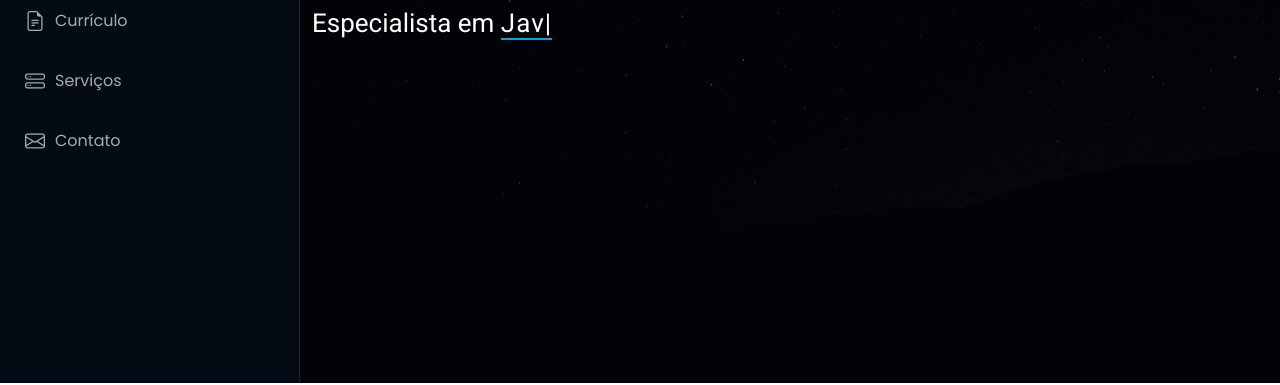
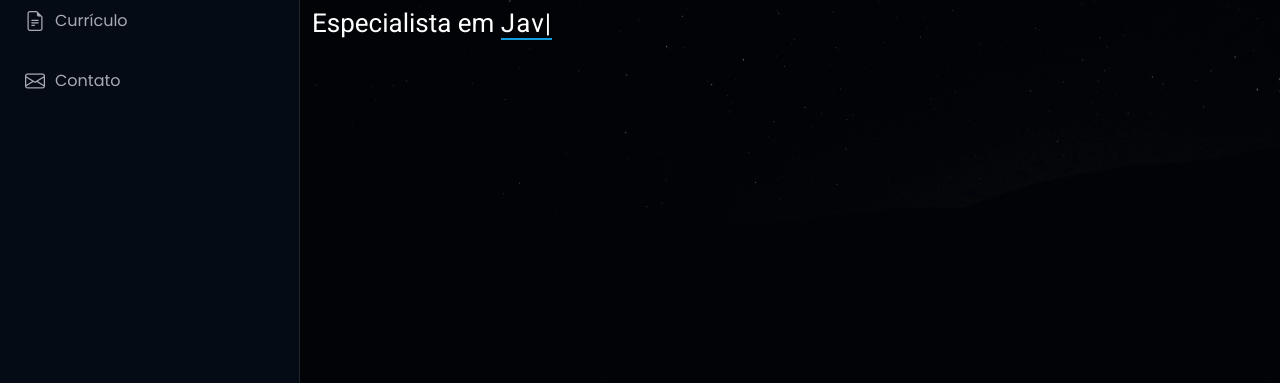
Before and after one commit to isaquecmaia/portfolio, a plain HTML site: page index.html in a window 1280 px wide. Shown: the part 417-802 px from the top of the page. Drawn offline with Linux system fonts and the light colour scheme.

Commit message:
atualização da side-bar

```diff
--- a/index.html
+++ b/index.html
@@ -62,7 +62,6 @@
         <li><a href="#hero" class="active"><i class="bi bi-house navicon"></i> Início</a></li>
         <li><a href="#about"><i class="bi bi-person navicon"></i> Sobre</a></li>
         <li><a href="#resume"><i class="bi bi-file-earmark-text navicon"></i> Currículo</a></li>
-        <li><a href="#services"><i class="bi bi-hdd-stack navicon"></i> Serviços</a></li>
         <li><a href="#contact"><i class="bi bi-envelope navicon"></i> Contato</a></li>
       </ul>
     </nav>
```
